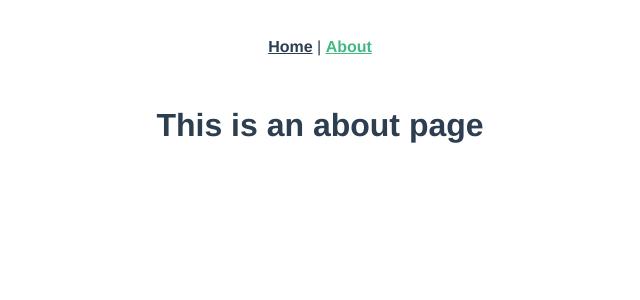
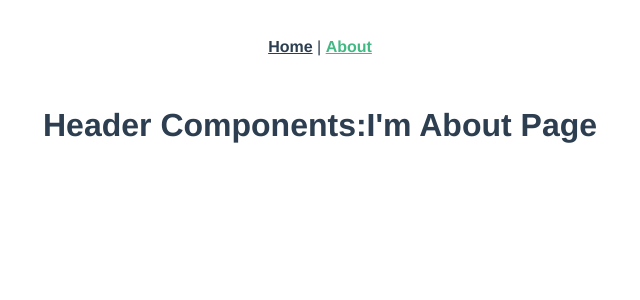
Before and after one commit to AndyChuang1/vue-learning, a Vue app: page /about in a window 1280 px wide. Shown: the top 300 px of the page, without its empty margins (320-960 px from the left). Built offline with nearby package versions, Linux system fonts and the light colour scheme.

Commit message:
Basic Components sample Header

```diff
--- a/src/components/HelloWorld.vue
+++ b/src/components/Header.vue
@@ -1,6 +1,6 @@
 <template>
   <div class="hello">
-    <h1>{{ msg }}</h1>
+    <h1>Header Components:{{ msg }}</h1>
   </div>
 </template>
 
--- a/src/views/About.vue
+++ b/src/views/About.vue
@@ -1,5 +1,14 @@
 <template>
   <div class="about">
-    <h1>This is an about page</h1>
+    <Header msg="I'm About Page"></Header>
   </div>
 </template>
+<script>
+import Header from '@/components/Header.vue';
+
+export default {
+  components: {
+    Header,
+  },
+};
+</script>
--- a/src/views/Home.vue
+++ b/src/views/Home.vue
@@ -1,5 +1,6 @@
 <template>
   <div class="home">
+    <Header msg="I'm Home page"></Header>
     <img alt="Vue logo" src="../assets/logo.png" />
     <h1>{{ text }}</h1>
   </div>
@@ -7,9 +8,11 @@
 
 <script>
 // @ is an alias to /src
+import Header from '@/components/Header.vue';
 
 export default {
   name: 'Home',
+  components: { Header },
   data() {
     return {
       text: 'Hello world!',
```
